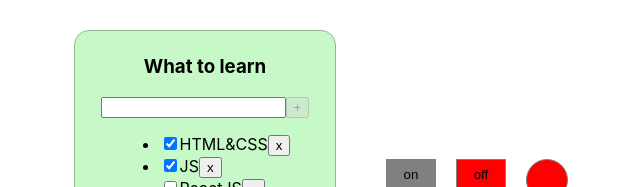
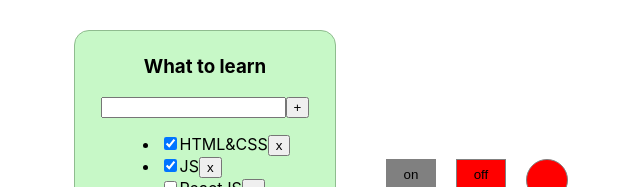
Before and after one commit to kalibria/todolist, a React (Create React App) app: page / in a window 1280 px wide. Shown: the top 187 px of the page, without its empty margins (294-934 px from the left). Built offline with nearby package versions, Linux system fonts and the light colour scheme.

Commit message:
added error style

```diff
--- a/src/App.css
+++ b/src/App.css
@@ -8,3 +8,11 @@
 .App > div {
   margin-right: 50px;
 }
+
+.error {
+  border: red 1px solid;
+}
+
+.error-message {
+  color: red;
+}
--- a/src/App.tsx
+++ b/src/App.tsx
@@ -27,6 +27,8 @@ function App() {
 
     let [enteredTask, setEnteredTask] = useState('');
 
+    const [error, setError] = useState<string | null>(null);
+
     const onChangeInputHandler = (event: ChangeEvent<HTMLInputElement>) => {
         setEnteredTask(event.currentTarget.value)
     }
@@ -38,16 +40,19 @@ function App() {
     }
 
     const addTask = (title: string) => {
-         setEnteredTask("");
+         // setEnteredTask("");
 
+        if(title.trim() !== ''){
             const newTask = {
                 id: v4(),
                 title: title.trim(),
                 isDone: false,
             }
-
             const newTasks = [newTask, ...tasks];
             setTasks(newTasks)
+        }else {
+            setError('Title is required')
+        }
     }
 
     const [filter, setFilter] = useState<FilterValuesType>('completed');
@@ -88,7 +93,9 @@ function App() {
         <div className="App">
             <Todolist title={'What to learn'} tasks={tasks} data={'27.05.2024'} removeTask={removeTask}
                       changeFilter={changeFilter} addTask={addTask} enteredTask={enteredTask}
-                      onChangeInputHandler={onChangeInputHandler} changeTaskStatus={changeTaskStatus}/>
+                      onChangeInputHandler={onChangeInputHandler} changeTaskStatus={changeTaskStatus}
+            error={error} setError={setError}
+            />
 
             <OnOffIndicator onIsClick={onIsClick} handleClick={changeIndicator}/>
         </div>
--- a/src/Todolist.tsx
+++ b/src/Todolist.tsx
@@ -1,4 +1,4 @@
-import React, {ChangeEvent, useState} from 'react';
+import React, {ChangeEvent, Dispatch, useState} from 'react';
 import {FilterValuesType, TaskProps} from "./App";
 import {Button} from "./Button";
 import styles from "./Todolist.module.css";
@@ -14,6 +14,8 @@ type TodolistProps = {
     enteredTask: string
     onChangeInputHandler: (event: ChangeEvent<HTMLInputElement>) => void
     changeTaskStatus: (id: string, status: boolean) => void
+    error: string | null
+    setError: Dispatch<React.SetStateAction<string | null>>
 }
 
 export const Todolist = ({
@@ -24,26 +26,30 @@ export const Todolist = ({
                              changeFilter,
                              addTask,
                              onChangeInputHandler,
-                             changeTaskStatus
+                             changeTaskStatus,
+                             error,
+    setError
                          }: TodolistProps) => {
-    const [taskTitle, setTaskTitle] = useState('')
-
+    const [taskTitle, setTaskTitle] = useState('');
 
 
     return (
         <div className={styles.card}>
             <h3>{title}</h3>
             <FullInput title={taskTitle} onChangeInputHandler={onChangeInputHandler} addTask={addTask}
-                       setTaskTitle={setTaskTitle}/>
+                       setTaskTitle={setTaskTitle}
+                       error={error} setError={setError}
+            />
 
             {tasks.length === 0 ? (
                 <p>Тасок нет</p>
             ) : <ul>
                 {tasks.map(task => {
-                    const changeTaskStatusHandler =(e: ChangeEvent<HTMLInputElement>, id: string) =>{
+                    const changeTaskStatusHandler = (e: ChangeEvent<HTMLInputElement>, id: string) => {
                         changeTaskStatus(id, e.currentTarget.checked)
                     }
-                    return <li key={task.id}><input type="checkbox" checked={task.isDone} onChange={e => changeTaskStatusHandler(e, task.id)}/>
+                    return <li key={task.id}><input type="checkbox" checked={task.isDone}
+                                                    onChange={e => changeTaskStatusHandler(e, task.id)}/>
                         <span>{task.title}</span>
                         <Button title={"x"} onClick={() => removeTask(task.id)}/>
                     </li>
--- a/src/components/FullInput.tsx
+++ b/src/components/FullInput.tsx
@@ -1,24 +1,33 @@
-import React, {ChangeEvent, KeyboardEvent, Dispatch, SetStateAction} from 'react';
+import React, {ChangeEvent, KeyboardEvent, Dispatch, SetStateAction, useState} from 'react';
 import {Button} from "../Button";
 
 type FullInputType = {
     title: string
     onChangeInputHandler: (event: ChangeEvent<HTMLInputElement>) => void
     addTask: (title: string) => void
-    setTaskTitle:Dispatch<SetStateAction<string>>
+    setTaskTitle: Dispatch<SetStateAction<string>>
+    error: string | null
+    setError: Dispatch<SetStateAction<string | null>>
 }
 
-export const FullInput = ({title, addTask, setTaskTitle}: FullInputType) => {
-const addTaskHandler = ( )=> {
-    addTask(title)
-    setTaskTitle("")
-}
+export const FullInput = ({
+                              title, addTask, setTaskTitle,
+                              error,
+    setError
+                          }: FullInputType) => {
 
-    const changeTaskTitleHandler = (event:  ChangeEvent<HTMLInputElement>) => {
+
+    const addTaskHandler = () => {
+        addTask(title);
+        setTaskTitle("")
+    }
+
+    const changeTaskTitleHandler = (event: ChangeEvent<HTMLInputElement>) => {
         setTaskTitle(event.currentTarget.value)
     }
 
     const addTaskOnKeyUpHandler = (event: KeyboardEvent<HTMLInputElement>) => {
+        setError(null);
         if (event.key === 'Enter') {
             addTaskHandler()
         }
@@ -27,8 +36,13 @@ const addTaskHandler = ( )=> {
 
     return (
         <div>
-            <input onChange={changeTaskTitleHandler} value={title} onKeyUp={addTaskOnKeyUpHandler}/>
-            <Button title={'+'} onClick={addTaskHandler} disabled={!Boolean(title.trim())}/>
+
+            <input onChange={changeTaskTitleHandler} value={title} onKeyUp={addTaskOnKeyUpHandler}
+                   className={error ? 'error' : ''}/>
+            <Button title={'+'} onClick={addTaskHandler}
+                disabled={error ? true : false}
+            />
+            {error && <div className={'error-message'}>{error}</div>}
         </div>
     );
 };
```
Lines whose indentation alone changed are shown as unchanged.
